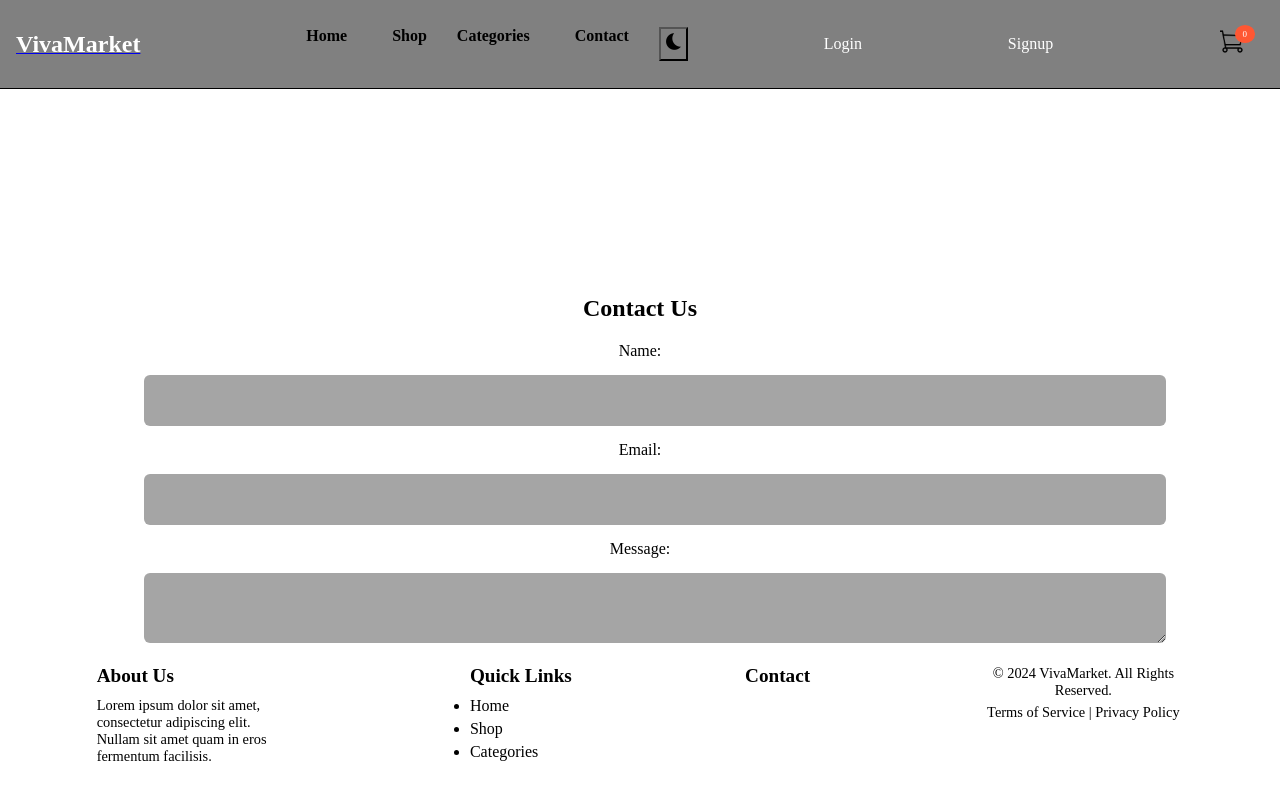
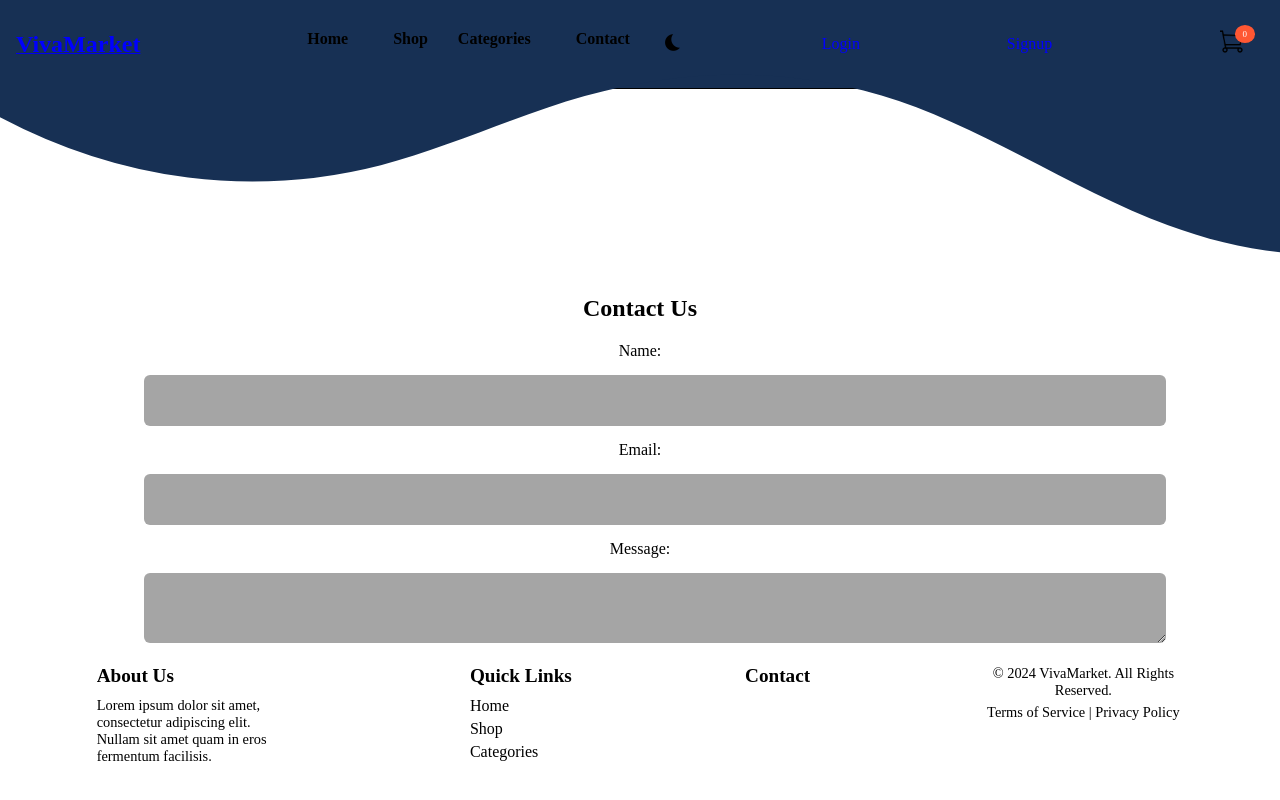
Before and after one commit to kimkristion/VivaMarket, a React (Vite) app in the folder client/: page /contact-us in a window 1280 px wide. Shown: the top 800 px of the page. Built offline with nearby package versions, Linux system fonts and the light colour scheme.

Commit message:
final commit

```diff
--- a/client/src/App.css
+++ b/client/src/App.css
@@ -2,6 +2,7 @@
   margin: 0;
   padding: 0;
   box-sizing: border-box;
+  overflow: hidden;
 }
 
 body, html {
@@ -17,13 +18,41 @@
 }
 
 .dark {
-  background-color: #1a1a1a;
+  background-color: #1f1f23;
   color: #ffffff;
 }
 
 .light {
-  background-color: #ffffff;
+  background-color: #fff;
   color: #000000;
+}
+
+.dark header {
+  background-color: #173054;
+  color: #fff;
+}
+.dark .wave .shape-fill {
+  fill: #173054;
+}
+
+.wave {
+  position: absolute;
+  top: 9%;
+  left: 0;
+  width: 100%;
+  overflow: hidden;
+  line-height: 0;
+}
+
+.wave svg {
+  position: relative;
+  display: block;
+  width: calc(111% + 1.3px);
+  height: 198px;
+}
+
+.wave .shape-fill {
+  fill: #173054;
 }
 
 header {
@@ -31,8 +60,8 @@
   align-items: center;
   justify-content: space-between;
   padding: 1rem;
-  background-color: grey;
-  color: black;
+  background-color: #173054;
+  color: rgb(0, 0, 0);
   border-bottom: 0.5px solid #000;
   height: 3.5rem;
 }
@@ -41,7 +70,7 @@
   font-size: 1.5em;
   font-weight: bold;
   text-decoration: none;
-  color: #fff;
+  color: blue;
 }
 
 nav {
@@ -49,19 +78,17 @@
 }
 
 nav a {
-  color: black;
+  color: rgb(0, 0, 0);
   text-decoration: none;
   margin: 0 15px;
   font-weight: bold;
 }
 
-.darkThemeIcon {
-  font-size: 1.1rem;
-}
 
 .darkThemeIcon img {
   height: auto;
   width: 25px;
+  border-style: none;
 }
 
 .darkThemeIcon:hover {
@@ -72,6 +99,7 @@
   background-color: transparent;
   margin: 0;
   padding: 0;
+  border-style: none;
 }
 
 .cart:hover {
@@ -106,7 +134,7 @@
 }
 
 .account {
-  color: white;
+  color: blue;
   text-decoration: none;
   cursor: pointer;
   margin-right: 10px;
@@ -239,6 +267,11 @@
 }
 
 
+@keyframes slideIn {
+  to {
+    left: 0;
+  }
+}
 
 
 @media (max-width: 768px) {
--- a/client/src/components/Footer.css
+++ b/client/src/components/Footer.css
@@ -9,8 +9,8 @@
   }
 
 .dark footer, .dark footer a {
-  background-color: #525252;
-  color: #fff;
+  background-color: #173054;
+  color: #ffffff;
 }
 
 .light footer, .light footer a {
--- a/client/src/pages/ContactUs.jsx
+++ b/client/src/pages/ContactUs.jsx
@@ -76,6 +76,13 @@
   ];
   return (
   <div>
+
+    <div class="wave">
+    <svg data-name="Layer 1" xmlns="http://www.w3.org/2000/svg" viewBox="0 0 1200 120" preserveAspectRatio="none">
+        <path d="M321.39,56.44c58-10.79,114.16-30.13,172-41.86,82.39-16.72,168.19-17.73,250.45-.39C823.78,31,906.67,72,985.66,92.83c70.05,18.48,146.53,26.09,214.34,3V0H0V27.35A600.21,600.21,0,0,0,321.39,56.44Z" class="shape-fill"></path>
+    </svg>
+    </div>
+
     <div className="contact-us">
       <h2>Contact Us</h2>
       <form onSubmit={handleSubmit}>
--- a/client/src/pages/HomePage.jsx
+++ b/client/src/pages/HomePage.jsx
@@ -1,6 +1,7 @@
 export default function HomePage() {
   return (
-    <div>
+    <div className="home-container">
+      <div className="shape-animation"></div>
       <h2>Welcome to our ecommerce website</h2>
     </div>
   )
```
